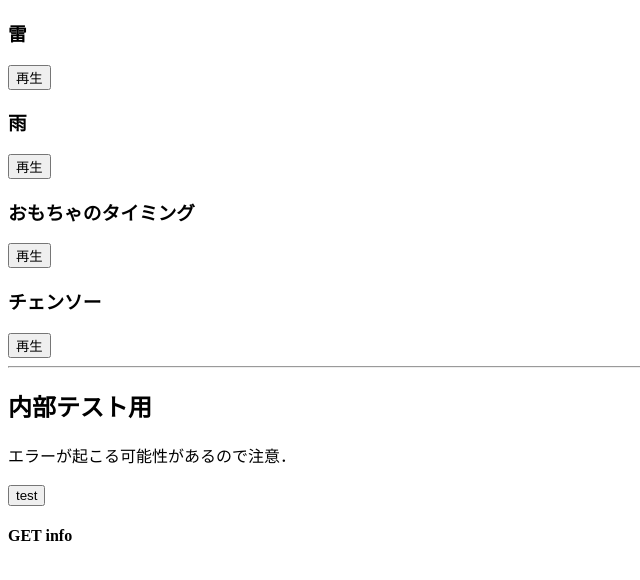
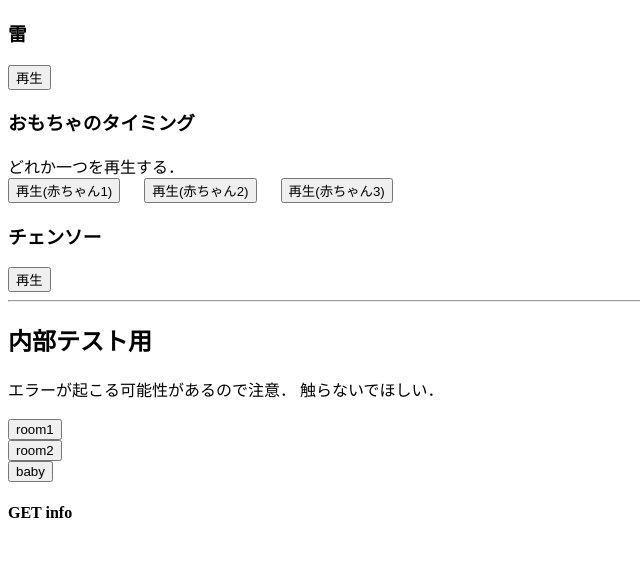
Before and after one commit to ykkaq/obake_sound-web-ui, a plain HTML site: page index.html in a window 1280 px wide. Shown: the part 70-650 px from the top of the page, without its empty margins (0-640 px from the left). Drawn offline with Linux system fonts and the light colour scheme; files whose address does not match are found by name.

Commit message:
一日目暫定完成

```diff
--- a/index.html
+++ b/index.html
@@ -17,16 +17,17 @@
     [
       {
         place:'room1',
-        sound:'thunder'
+        sound:'thunder_rain.wav'
       },
       {
         place:'room2',
-        sound:'thunder'
+        sound:'thunder_rain.wav'
       }
     ]
     )">再生</button>
   <br>
 
+  <!--
   <h3>雨</h3>
   <button type="button" id="btn" onclick="clicked_timing(
     [
@@ -41,24 +42,62 @@
     ]
     )">再生</button>
   <br>
+    -->
 
   <h3>おもちゃのタイミング</h3>
+  どれか一つを再生する．<br>
   <button type="button" id="btn" onclick="clicked_timing(
     [
       {
         place:'room1',
-        sound:'rain'
+        sound:'rain.wav'
       },
       {
         place:'room2',
-        sound:'water'
+        sound:'rain.wav'
       },
       {
         place:'baby',
-        sound:'cry'
+        sound:'baby_laughing_1.wav'
       }
     ]
-    )">再生</button>
+    )">再生(赤ちゃん1)</button>
+
+  &emsp;
+  <button type="button" id="btn" onclick="clicked_timing(
+  [
+    {
+      place:'room1',
+      sound:'rain.wav'
+    },
+    {
+      place:'room2',
+      sound:'rain.wav'
+    },
+    {
+      place:'baby',
+      sound:'baby_laughing_2.wav'
+    }
+  ]
+  )">再生(赤ちゃん2)</button>
+
+  &emsp;
+  <button type="button" id="btn" onclick="clicked_timing(
+  [
+    {
+      place:'room1',
+      sound:'rain.wav'
+    },
+    {
+      place:'room2',
+      sound:'rain.wav'
+    },
+    {
+      place:'baby',
+      sound:'baby_laughing_low.wav'
+    }
+  ]
+  )">再生(赤ちゃん3)</button>
   <br>
 
   <h3>チェンソー</h3>
@@ -74,9 +113,9 @@
 
   <hr>
 
-
   <h2>内部テスト用</h2>
   エラーが起こる可能性があるので注意．
+  触らないでほしい．
   <br><br>
 
   <button type="button" class="btn" id="chainsaw" onclick="clicked_timing(
@@ -86,7 +125,27 @@
         sound:'water_sound.wav'
       }
     ]
-    )">test</button>
+    )">room1</button>
+  <br>
+
+  <button type="button" class="btn" id="chainsaw" onclick="clicked_timing(
+    [
+      {
+        place:'room2',
+        sound:'water_sound.wav'
+      }
+    ]
+    )">room2</button>
+  <br>
+
+  <button type="button" class="btn" id="chainsaw" onclick="clicked_timing(
+    [
+      {
+        place:'baby',
+        sound:'water_sound.wav'
+      }
+    ]
+    )">baby</button>
   <br>
 
   <h4>GET info</h4>
```
